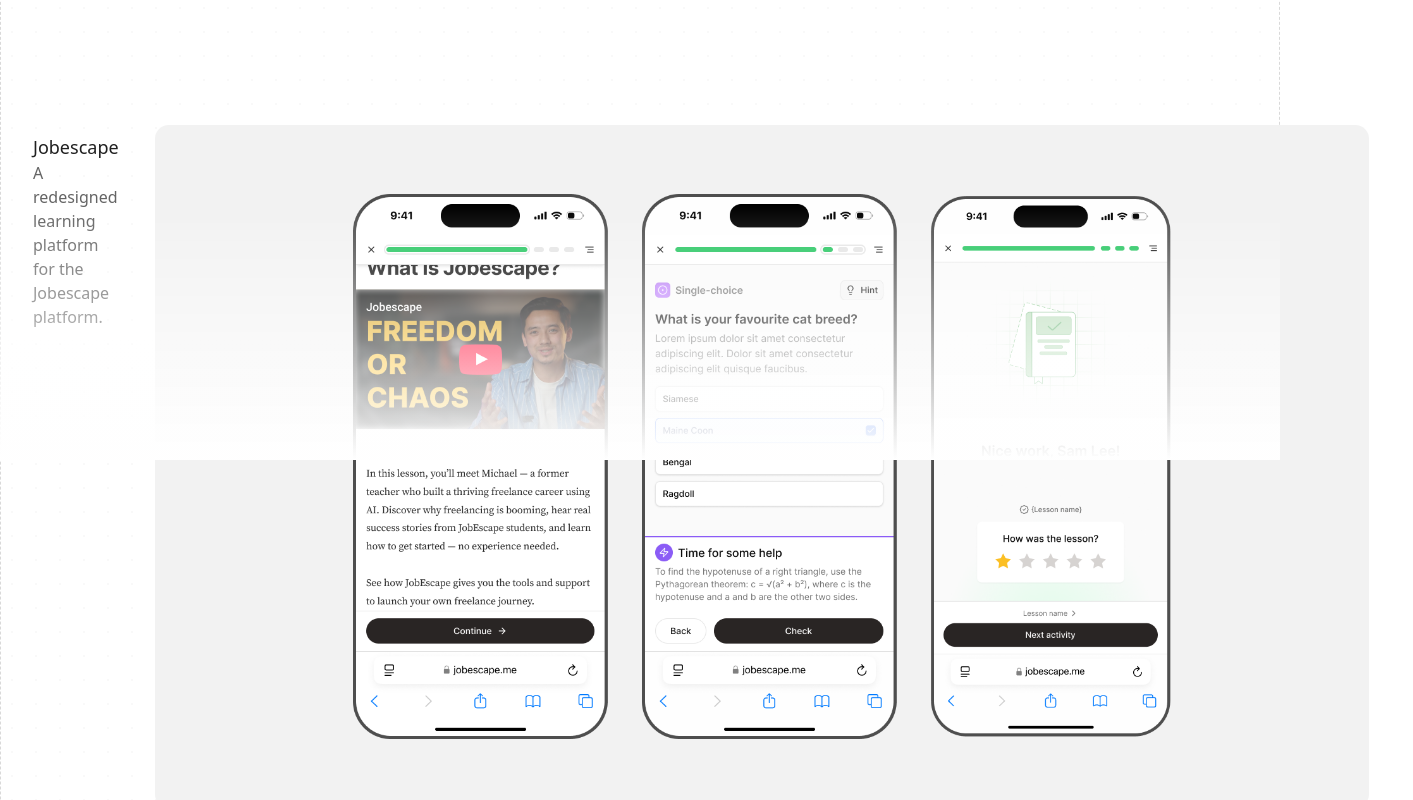
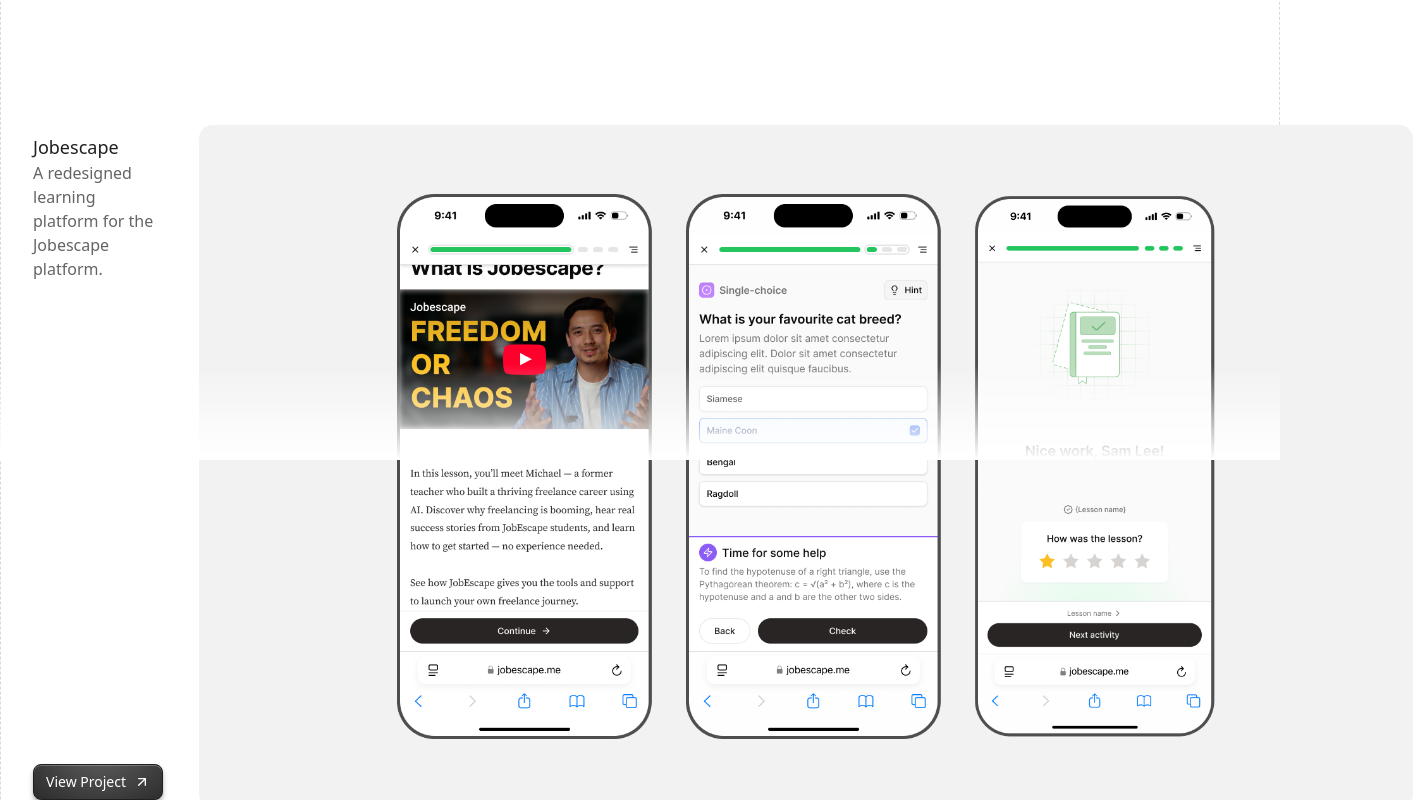
Before and after one commit to blusrc/portfolio, a Next.js app: page /projects in a window 1280 px wide. Shown: the part 340-1140 px from the top of the page, 1413 px wide, since content can reach past the window. Built offline with nearby package versions, Linux system fonts and the light colour scheme.

Commit message:
fix: imagezoom

```diff
--- a/app/projects/page.tsx
+++ b/app/projects/page.tsx
@@ -3,6 +3,7 @@
 import { buttonVariants } from "@/components/ui/button";
 import { TextEffect } from "@/components/ui/text-effect";
 import { cn } from "@/lib/utils";
+import { ArrowUpRight } from "lucide-react";
 import Image from "next/image";
 import Link from "next/link";
 
@@ -67,14 +68,33 @@
 
         <section className="flex flex-col gap-12 pb-72">
           {projects.map((project) => (
-            <a
+            <div
               key={project.name}
               className="flex flex-col md:flex-row gap-1 w-full"
-              href={project.link}
             >
-              <div className="flex flex-col w-full py-2 pr-8">
-                <h3 className="text-lg">{project.name}</h3>
-                <p className="text-muted-foreground">{project.description}</p>
+              <div className="flex gap-2 md:flex-col w-full py-2 md:pr-8">
+                <div className="flex-1">
+                  <h3 className="text-lg">{project.name}</h3>
+                  <p className="text-muted-foreground">{project.description}</p>
+                </div>
+                <div className="md:mt-auto">
+                  <a
+                    className={cn(
+                      buttonVariants({ size: "icon" }),
+                      "md:hidden"
+                    )}
+                    href={project.link}
+                  >
+                    <ArrowUpRight className="size-4" />
+                  </a>
+                  <a
+                    className={cn(buttonVariants({}), "hidden md:inline-flex")}
+                    href={project.link}
+                  >
+                    View Project
+                    <ArrowUpRight className="size-4" />
+                  </a>
+                </div>
               </div>
               <Image
                 src={project.image}
@@ -83,11 +103,11 @@
                 height={420}
                 className="w-full rounded-xl aspect-video object-cover"
               />
-            </a>
+            </div>
           ))}
         </section>
       </div>
-      <footer className="fixed bottom-0 w-dvw bg-linear-to-b from-transparent to-background h-64 flex items-end justify-center pb-8">
+      <footer className="fixed bottom-0 w-dvw bg-linear-to-b from-transparent to-background h-24 flex items-end justify-center pb-8">
         <div className="block md:hidden">
           <AnimatedTabsHover />
         </div>
--- a/mdx-components.tsx
+++ b/mdx-components.tsx
@@ -1,4 +1,5 @@
 import { Button } from "@/components/ui/button";
+import { ImageZoom } from "@/components/ui/kibo-ui/image-zoom";
 import type { MDXComponents } from "mdx/types";
 import Image, { ImageProps } from "next/image";
 
@@ -26,12 +27,14 @@
   },
   // Add other components you want to use globally in MDX files
   Image: (props) => (
+    <ImageZoom>
       <Image
         height={1080}
         width={1920}
         {...(props as ImageProps)}
         className="border-x w-full border-dashed mt-8"
       />
+    </ImageZoom>
   ),
   ul: ({ children }) => (
     <ul className="[&:is(p+&)]:pt-1 list-disc list-inside pt-12 px-4 border-x w-full border-dashed [&>li]:mt-2 [&>li]:leading-6">
```
Lines whose indentation alone changed are shown as unchanged.
